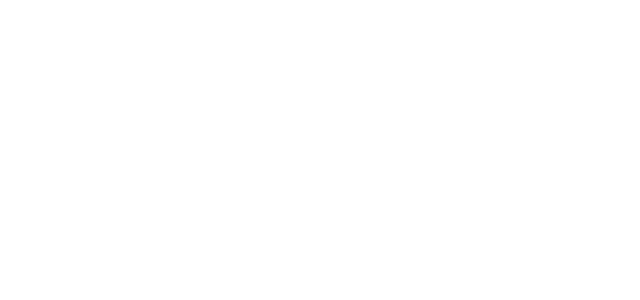
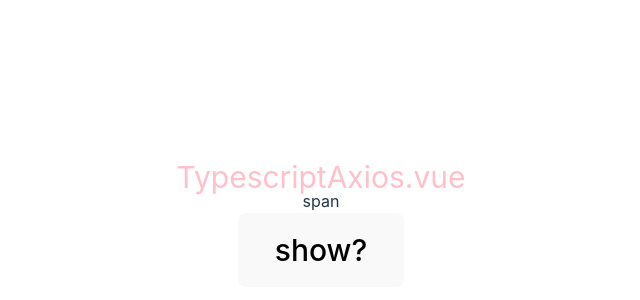
Before and after one commit to AnnGreen1/vue3-vite-typescript-demo, a Vue app: page /#/dev/vshow in a window 1280 px wide. Before the commit this address had no page. Shown: the part 174-474 px from the top of the page, without its empty margins (319-959 px from the left). Built offline with nearby package versions, Linux system fonts and the light colour scheme.

Commit message:
dev v-show

```diff
--- a/src/router/index.ts
+++ b/src/router/index.ts
@@ -2,10 +2,11 @@
 
 import commonRoute from "./routes/commonroute";
 import typescriptaxios from "./routes/typescriptaxios";
+import dev from "./routes/dev";
 
 const router = createRouter({
      // createWebHashHistory:hash模式; createWebHistory:历史模式; createMemoryHistory:ssr
   history: createWebHashHistory(),
-  routes: [ ...commonRoute,...typescriptaxios] as unknown as RouteRecordRaw[]
+  routes: [ ...commonRoute,...typescriptaxios,...dev] as unknown as RouteRecordRaw[]
 });
 export default router
--- /dev/null
+++ b/src/router/routes/dev.ts
@@ -0,0 +1,12 @@
+import { RouteRecordRaw } from "vue-router";
+
+const dev: RouteRecordRaw[] = [
+  // typescriptaxios
+  {
+    path: "/dev/vshow",
+    name: "dev-vshow",
+    component: () => import("../../views/Dev/vshow.vue")
+  },
+];
+
+export default dev;
--- /dev/null
+++ b/src/views/Dev/vshow.vue
@@ -0,0 +1,19 @@
+<template>
+    <div>
+        <div class="common-style" v-show="show">
+            TypescriptAxios.vue
+        </div>
+        <span v-show="show">span</span>
+        <div class="common-style">
+            <button @click="show=!show">show?</button>
+        </div>
+    </div>
+</template>
+
+<script lang="ts" setup>
+import { reactive, ref, onMounted } from "vue";
+
+const show = ref(true)
+
+
+</script>
```
